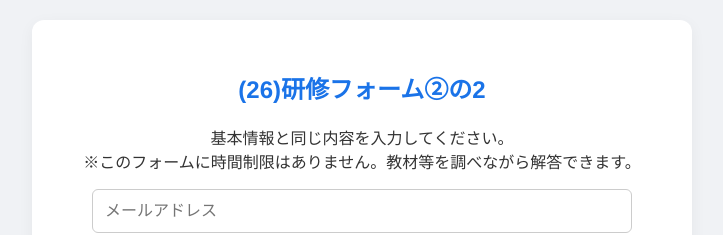
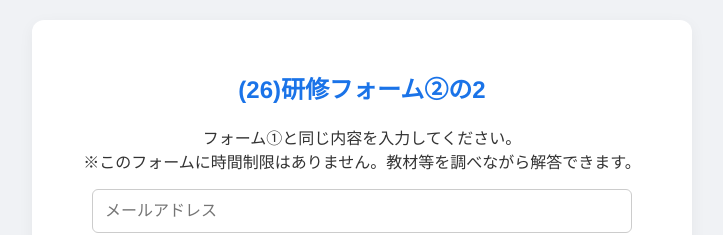
Before and after one commit to noguchinogu/my-test-form, a plain HTML site: page index.html in a window 1280 px wide. Shown: the top 235 px of the page, without its empty margins (278-1001 px from the left). Drawn offline with Linux system fonts and the light colour scheme.

Commit message:
Update index.html

```diff
--- a/index.html
+++ b/index.html
@@ -32,7 +32,7 @@
 <div class="container">
   <div id="auth-view">
     <h2>(26)研修フォーム②の2</h2>
-    <p>基本情報と同じ内容を入力してください。<br>※このフォームに時間制限はありません。教材等を調べながら解答できます。</p>
+    <p>フォーム①と同じ内容を入力してください。<br>※このフォームに時間制限はありません。教材等を調べながら解答できます。</p>
     <input type="text" id="email" placeholder="メールアドレス">
     <input type="text" id="id" placeholder="ID（数字6桁）">
     <input type="text" id="name" placeholder="氏名">
```
